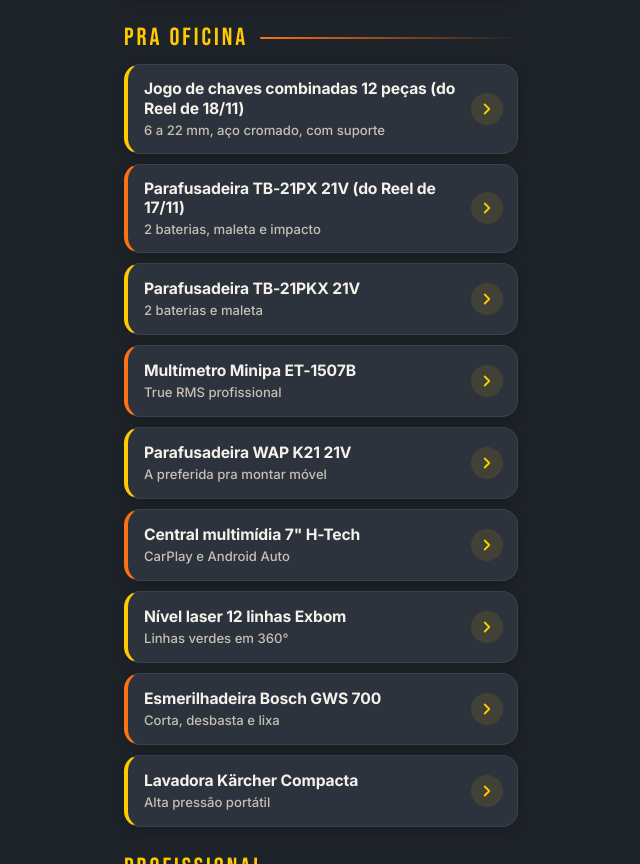
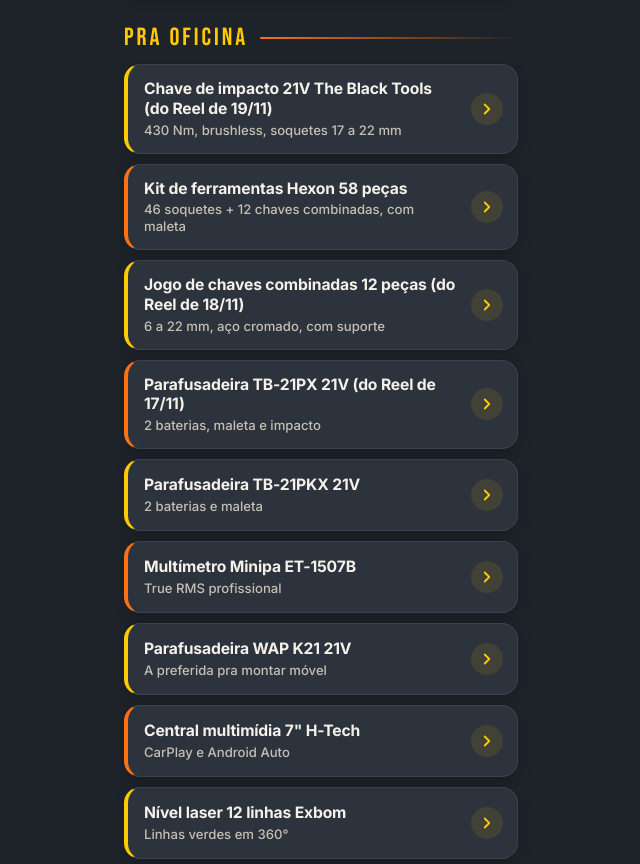
Before and after one commit to benypitrowsky-cyber/obraegaragem, a plain HTML site: page index.html in a window 1280 px wide. Shown: the part 911-1775 px from the top of the page, without its empty margins (319-959 px from the left). Drawn offline with Linux system fonts and the light colour scheme.

Commit message:
Add Chave de impacto 21V (Reel 19/11) e kit Hexon 58 pçs

```diff
--- a/index.html
+++ b/index.html
@@ -261,6 +261,24 @@
     <section class="group" aria-labelledby="h-pra-oficina">
       <h2 id="h-pra-oficina">Pra oficina</h2>
       <div class="list">
+      <a class="item" href="https://meli.la/1NfDucB" target="_blank" rel="noopener noreferrer">
+        <span class="item-text">
+          <span class="item-name">Chave de impacto 21V The Black Tools (do Reel de 19/11)</span>
+          <span class="item-label">430 Nm, brushless, soquetes 17 a 22 mm</span>
+        </span>
+        <span class="chev" aria-hidden="true">
+          <svg width="18" height="18" viewBox="0 0 24 24" fill="none"><path d="M9 6l6 6-6 6" stroke="currentColor" stroke-width="2.4" stroke-linecap="round" stroke-linejoin="round"/></svg>
+        </span>
+      </a>
+      <a class="item" href="https://meli.la/2LgmVoW" target="_blank" rel="noopener noreferrer">
+        <span class="item-text">
+          <span class="item-name">Kit de ferramentas Hexon 58 peças</span>
+          <span class="item-label">46 soquetes + 12 chaves combinadas, com maleta</span>
+        </span>
+        <span class="chev" aria-hidden="true">
+          <svg width="18" height="18" viewBox="0 0 24 24" fill="none"><path d="M9 6l6 6-6 6" stroke="currentColor" stroke-width="2.4" stroke-linecap="round" stroke-linejoin="round"/></svg>
+        </span>
+      </a>
       <a class="item" href="https://meli.la/11QJXDK" target="_blank" rel="noopener noreferrer">
         <span class="item-text">
           <span class="item-name">Jogo de chaves combinadas 12 peças (do Reel de 18/11)</span>
```
